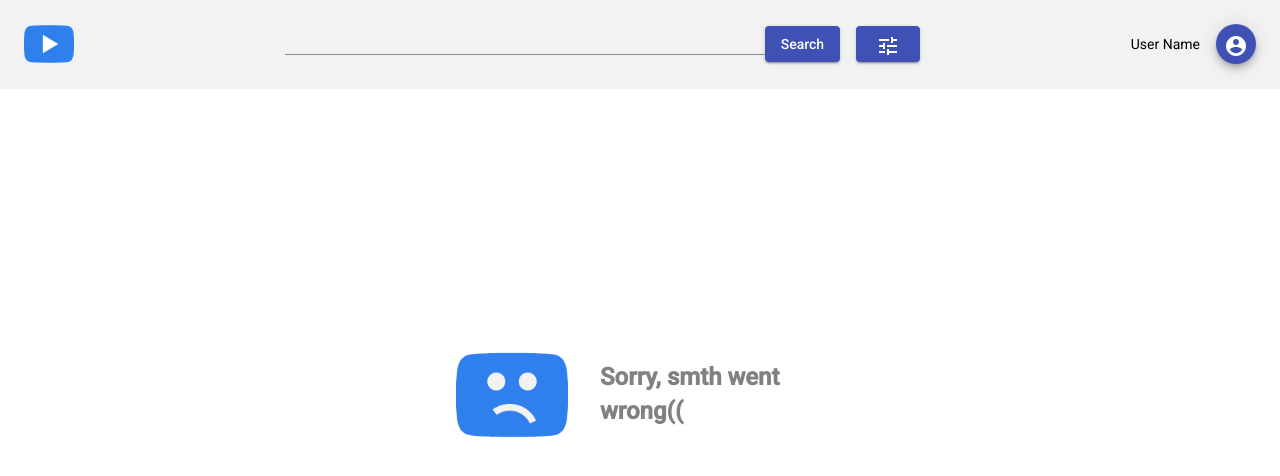
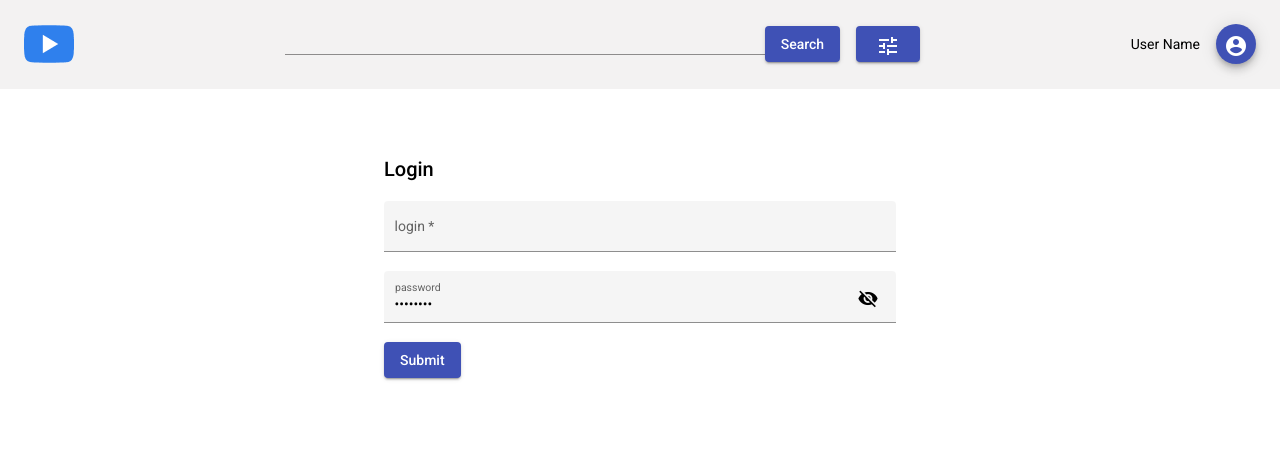
Before and after one commit to svetarachok/youtube-search-app-angular, an Angular app in the folder youtube-client-app/: page /login in a window 1280 px wide. Shown: the top 476 px of the page. Built offline with nearby package versions, Linux system fonts and the light colour scheme.

Commit message:
feat: add basic login form, add redirection to main page

```diff
--- a/youtube-client-app/src/app/app-routing.module.ts
+++ b/youtube-client-app/src/app/app-routing.module.ts
@@ -3,11 +3,16 @@ import { RouterModule, Routes } from '@angular/router';
 import { NotFoundComponent } from './core/pages/not-found/not-found.component';
 
 const routes: Routes = [
-  { path: '', redirectTo: '/search-results', pathMatch: 'full' },
+  { path: '', redirectTo: '/login', pathMatch: 'full' },
   {
     path: 'search-results',
     loadChildren: () =>
       import('./youtube/youtube.module').then(m => m.YoutubeModule),
+  },
+  {
+    path: 'login',
+    loadChildren: () =>
+      import('./auth/auth.module').then(m => m.AuthModule),
   },
   { path: '**', component: NotFoundComponent },
 ];
--- a/youtube-client-app/src/app/app.module.ts
+++ b/youtube-client-app/src/app/app.module.ts
@@ -4,7 +4,6 @@ import { FormsModule } from '@angular/forms';
 import { AppRoutingModule } from './app-routing.module';
 import { AppComponent } from './app.component';
 import { CoreModule } from './core/core.module';
-import { AuthModule } from './auth/auth.module';
 import { MaterialModule } from './material.module';
 import { BrowserAnimationsModule } from '@angular/platform-browser/animations';
 
@@ -18,7 +17,6 @@ import { BrowserAnimationsModule } from '@angular/platform-browser/animations';
     FormsModule,
     AppRoutingModule,
     CoreModule,
-    AuthModule,
     MaterialModule,
   ],
   bootstrap: [AppComponent],
--- a/youtube-client-app/src/app/auth/auth.module.ts
+++ b/youtube-client-app/src/app/auth/auth.module.ts
@@ -2,6 +2,8 @@ import { NgModule } from '@angular/core';
 import { CommonModule } from '@angular/common';
 import { LoginPageComponent } from './pages/login-page/login-page.component';
 import { MaterialModule } from '../material.module';
+import { ReactiveFormsModule } from '@angular/forms';
+import { RouterModule } from '@angular/router';
 
 
 
@@ -12,6 +14,10 @@ import { MaterialModule } from '../material.module';
   imports: [
     CommonModule,
     MaterialModule,
+    ReactiveFormsModule,
+    RouterModule.forChild([
+      { path: '', component: LoginPageComponent },
+    ]),
   ],
 })
 export class AuthModule { }
--- a/youtube-client-app/src/app/auth/pages/login-page/login-page.component.html
+++ b/youtube-client-app/src/app/auth/pages/login-page/login-page.component.html
@@ -1 +1,20 @@
-<p>login-page works!</p>
+<div class="login-page">
+  <form [formGroup]="loginForm" (ngSubmit)="onSubmit()" class="login-page_form">
+    <h2>Login</h2>
+    <div class="login-page_inputs-container">
+      <mat-form-field appearance="fill">
+        <mat-label>login</mat-label>
+        <input matInput placeholder="login" formControlName="login" required>
+        <!-- <mat-error *ngIf="!loginForm.get('login').value">{{ getErrorMessage() }}</mat-error> -->
+      </mat-form-field>
+      <mat-form-field appearance="fill">
+        <mat-label>password</mat-label>
+        <input matInput [type]="hide ? 'password' : 'text'" formControlName="password">
+        <button mat-icon-button matSuffix (click)="hide = !hide" [attr.aria-label]="'Hide password'" [attr.aria-pressed]="hide">
+          <mat-icon>{{hide ? 'visibility_off' : 'visibility'}}</mat-icon>
+        </button>
+      </mat-form-field>
+    </div>
+    <button mat-raised-button color="primary" type="submit">Submit</button>
+  </form>
+</div>
--- a/youtube-client-app/src/app/auth/pages/login-page/login-page.component.scss
+++ b/youtube-client-app/src/app/auth/pages/login-page/login-page.component.scss
@@ -0,0 +1,12 @@
+.login-page {
+  display: flex;
+  justify-content: center;
+  margin-top: 4rem;
+  &_form {
+    width: 40%;
+  }
+  &_inputs-container {
+    display: flex;
+    flex-direction: column;
+  }
+}
--- a/youtube-client-app/src/app/auth/pages/login-page/login-page.component.ts
+++ b/youtube-client-app/src/app/auth/pages/login-page/login-page.component.ts
@@ -1,4 +1,5 @@
 import { Component, OnInit } from '@angular/core';
+import { FormControl, FormGroup, Validators } from '@angular/forms';
 
 @Component({
   selector: 'app-login-page',
@@ -7,11 +8,24 @@ import { Component, OnInit } from '@angular/core';
 })
 export class LoginPageComponent implements OnInit {
 
-  // eslint-disable-next-line @typescript-eslint/no-useless-constructor, @typescript-eslint/no-empty-function
-  constructor() { }
+  loginForm!: FormGroup;
 
-  // eslint-disable-next-line @typescript-eslint/no-useless-constructor, @angular-eslint/no-empty-lifecycle-method
-  ngOnInit(): void {
+  hide: boolean = true;
+
+  ngOnInit() {
+    this.loginForm = new FormGroup({
+      login: new FormControl('', Validators.required),
+      password: new FormControl('password'),
+    });
+  }
+
+  onSubmit() {
+    console.log(this.loginForm);
+    this.loginForm.reset();
+  }
+
+  getErrorMessage() {
+
   }
 
 }
--- a/youtube-client-app/src/app/core/components/search-bar/search-bar.component.ts
+++ b/youtube-client-app/src/app/core/components/search-bar/search-bar.component.ts
@@ -1,4 +1,5 @@
 import { Component } from '@angular/core';
+import { Router } from '@angular/router';
 import { SearchService } from 'src/app/youtube/services/search-service/search.service';
 
 @Component({
@@ -10,10 +11,11 @@ export class SearchBarComponent {
 
   public searchData = '';
 
-  constructor(private searchService: SearchService) {
+  constructor(private searchService: SearchService, private router: Router) {
   }
 
   onSearch() {
+    this.router.navigate(['/search-results']);
     this.searchService.startedSearch = true;
     this.searchService.searchData(this.searchData);
   }
```
